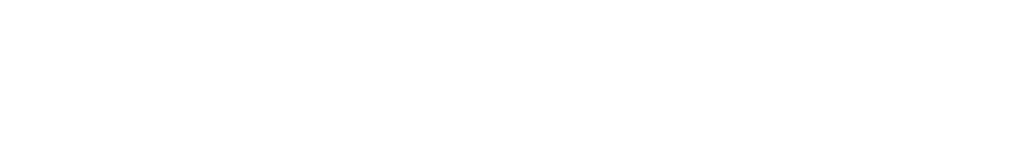
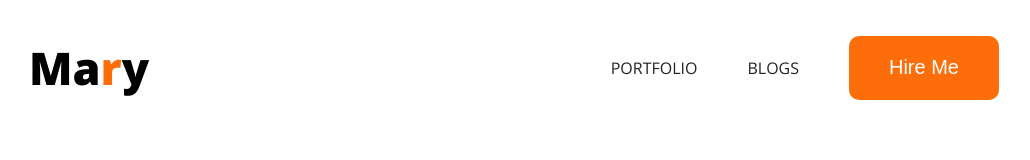
Before and after one commit to sadikrox/developer-portfolio, a plain HTML site: page index.html in a window 1280 px wide. Shown: the whole page, without its empty margins (101-1131 px from the left). Drawn offline with nearby package versions, Linux system fonts and the light colour scheme.

Commit message:
first nav

```diff
--- a/index.html
+++ b/index.html
@@ -4,11 +4,36 @@
 <head>
     <meta charset="UTF-8">
     <meta name="viewport" content="width=device-width, initial-scale=1.0">
-    <title>Document</title>
+    <title>Mary Portfolio Website</title>
+    <!-- font  -->
+    <link rel="preconnect" href="https://fonts.googleapis.com">
+    <link rel="preconnect" href="https://fonts.gstatic.com" crossorigin>
+    <link href="https://fonts.googleapis.com/css2?family=Open+Sans:ital,wght@0,300..800;1,300..800&display=swap"
+        rel="stylesheet">
+
+    <link rel="stylesheet" href="style.css">
+
 </head>
 
 <body>
+    <header>
+        <nav>
+            <h2 class="nav-title">Ma<span>r</span>y</h2>
+            <ul>
+                <li><a href="">Portfolio</a></li>
+                <li><a href="">Blogs</a></li>
+                <li><button class="btn-primary">Hire Me</button></li>
+            </ul>
+        </nav>
+    </header>
 
+    <main>
+
+    </main>
+
+    <footer>
+
+    </footer>
 </body>
 
 </html>
--- /dev/null
+++ b/style.css
@@ -0,0 +1,54 @@
+body {
+  font-family: "Open Sans", sans-serif;
+  margin: 0 130px;
+}
+
+/* Nav Related Style */
+nav {
+  display: flex;
+  justify-content: space-between;
+}
+
+.nav-title {
+  color: black;
+  font-family: Open Sans;
+  font-size: 45px;
+  font-style: normal;
+  font-weight: 800;
+  line-height: normal;
+}
+
+nav > ul {
+  display: flex;
+  align-items: center;
+}
+
+nav li {
+  list-style: none;
+  margin-right: 50px;
+}
+.nav-title > span {
+  color: #fd6e0a;
+}
+nav a {
+  text-decoration: none;
+  text-transform: uppercase;
+  color: rgb(36, 36, 36);
+  font-size: 16px;
+}
+
+.btn-primary {
+  width: 150px;
+  height: 64px;
+  font-size: 20px;
+  border: 0;
+  background-color: #fd6e0a;
+  color: white;
+  padding: 18px 36px;
+  border-radius: 10px;
+}
+
+.btn-primary:hover {
+  color: black;
+}
+/* Nav Related Style */
```
